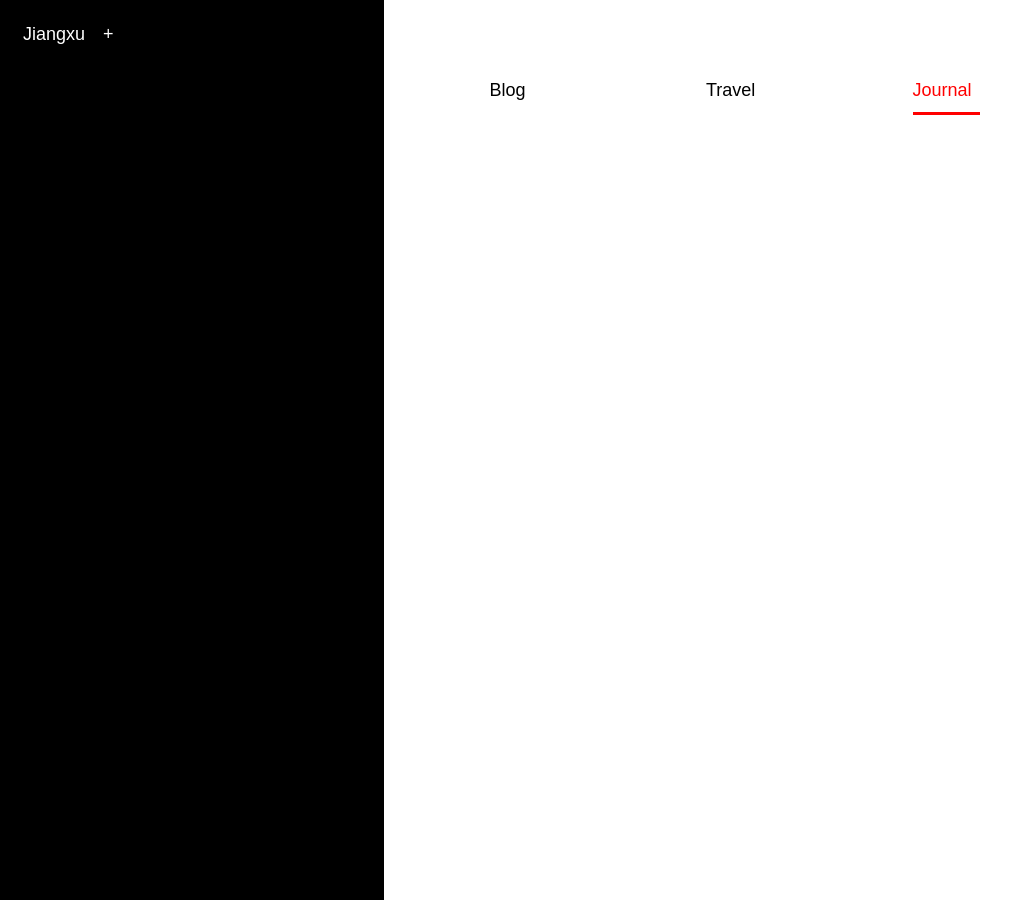
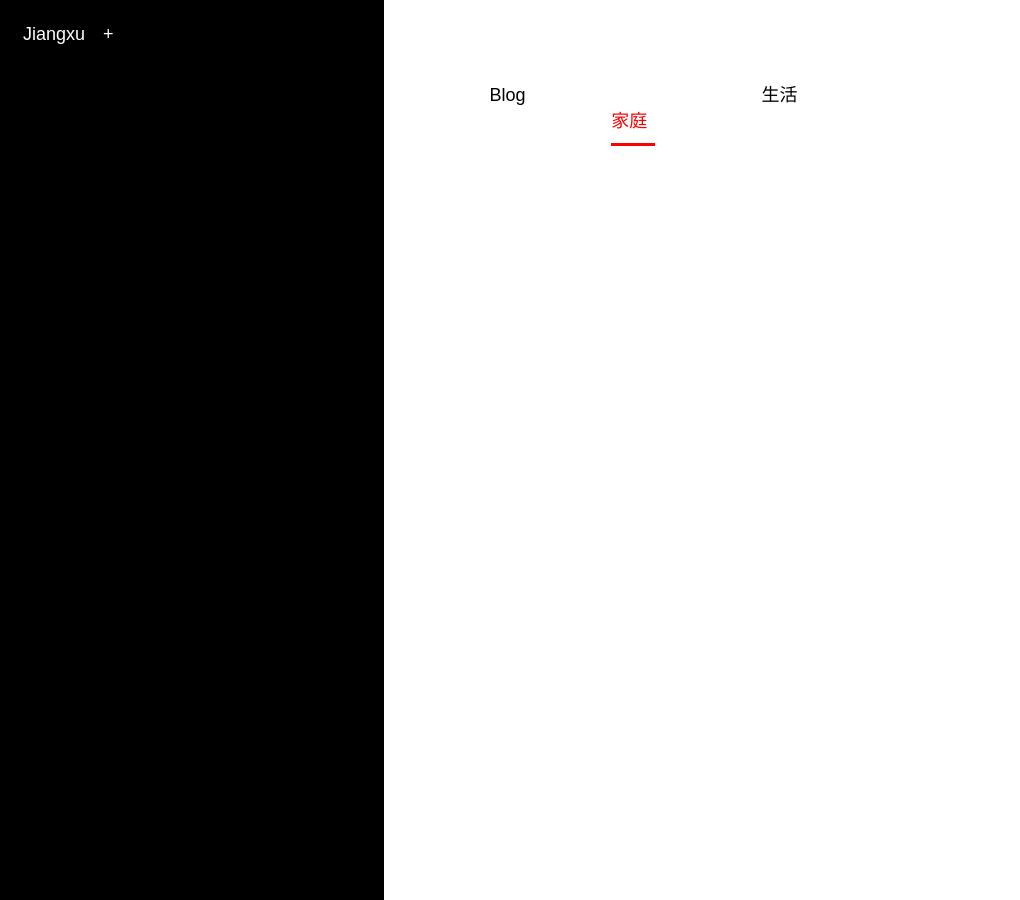
Before and after one commit to simon126649/simon126649.github.io, a Jekyll site: the page built from 生活/index.md, in a window 1280 px wide. Shown: the whole page, without its empty margins (0-1020 px from the left). Built offline with Jekyll 4.4.1, drawn with Linux system fonts in a browser that asks for light colours.

Commit message:
Update index.md

```diff
--- a/生活/index.md
+++ b/生活/index.md
@@ -2,12 +2,12 @@
 layout: home
 ---
 
-<div class="index-content travel">
+<div class="index-content 生活">
     <div class="section">
         <ul class="artical-cate">
             <li><a href="/"><span>Blog</span></a></li>
-            <li style="text-align:center"><a href="/travel"><span> Travel</span></a></li>
-            <li class="on" style="text-align:right"><a href="/journal"><span>Journal</span></a></li>
+            <li style="text-align:center"><a href="/生活"><span> 生活</span></a></li>
+            <li class="on" style="text-align:right"><a href="/家庭"><span>家庭</span></a></li>
         </ul>
 
         <div class="cate-bar"><span id="cateBar"></span></div>
```
